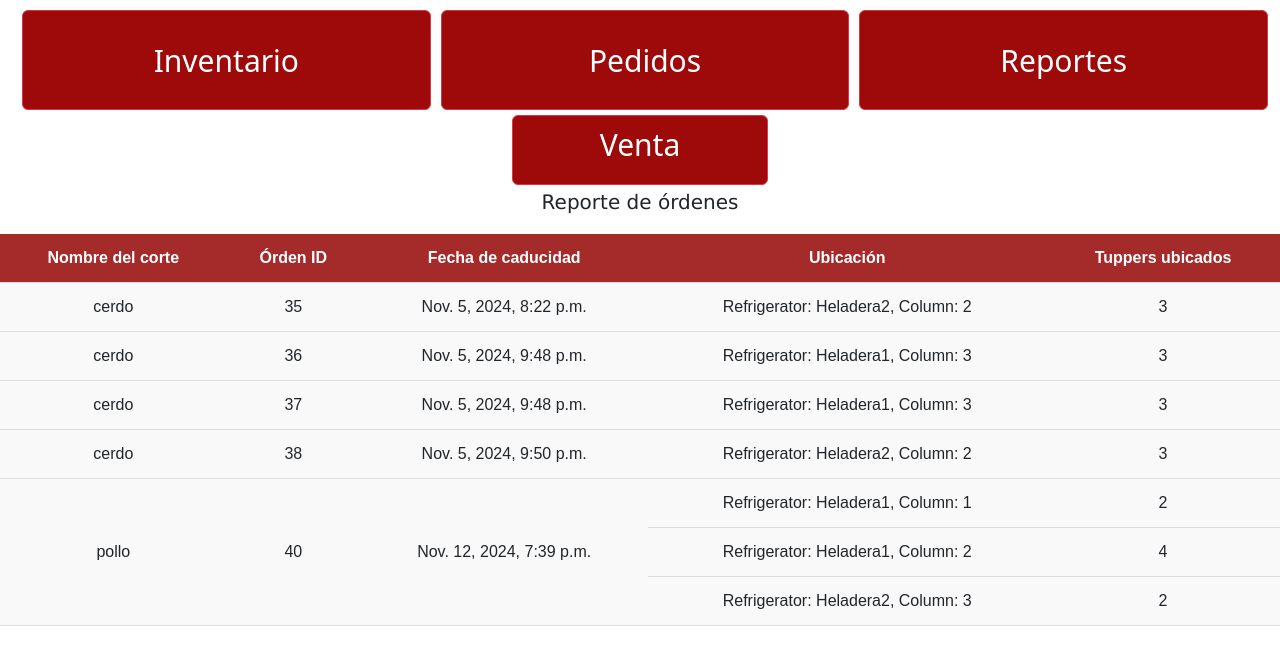
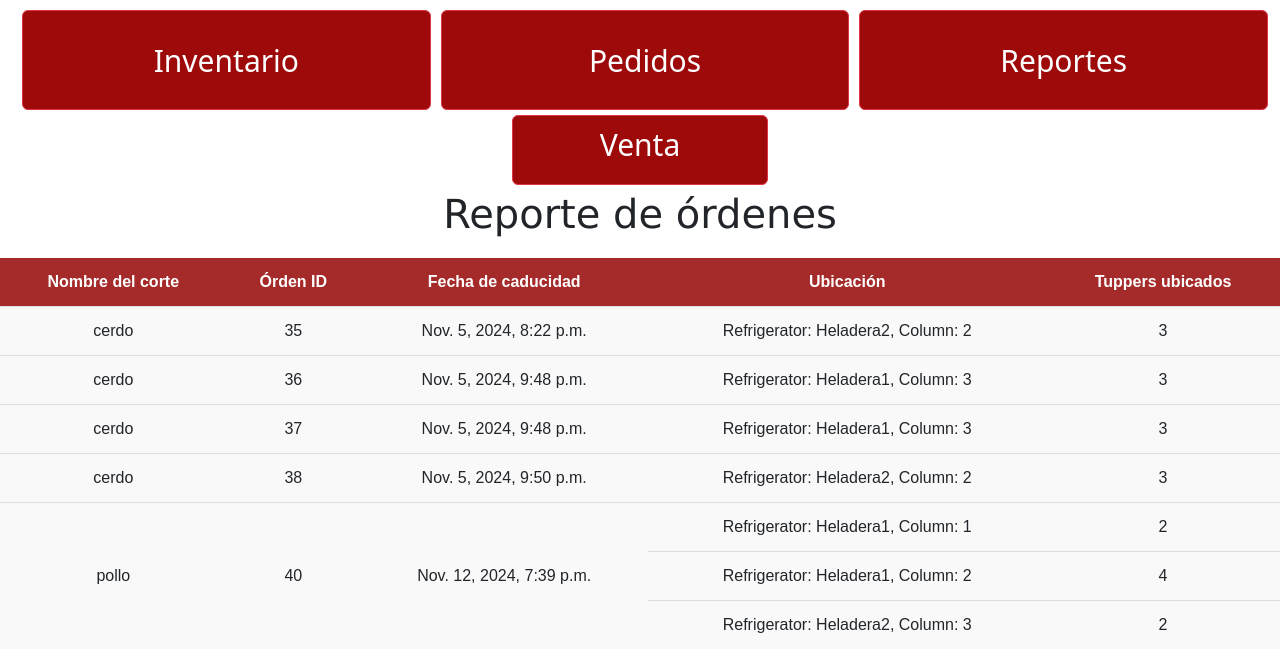
Before and after one commit to juangilfons/milanga-inventory, a Django app: page /expiration/ in a window 1280 px wide. Shown: the part 100-749 px from the top of the page. Run offline with Django 5.2, Linux system fonts and the light colour scheme; data comes from the database, SQL or seed files in the repository.

Commit message:
Update reports.css

```diff
--- a/inventory/static/inventory/reports.css
+++ b/inventory/static/inventory/reports.css
@@ -31,5 +31,4 @@
 #nombre{
     font-family: Vegur, 'PT Sans', Verdana, sans-serif;
     display: block;
-    font-size:20px;
 }
```
